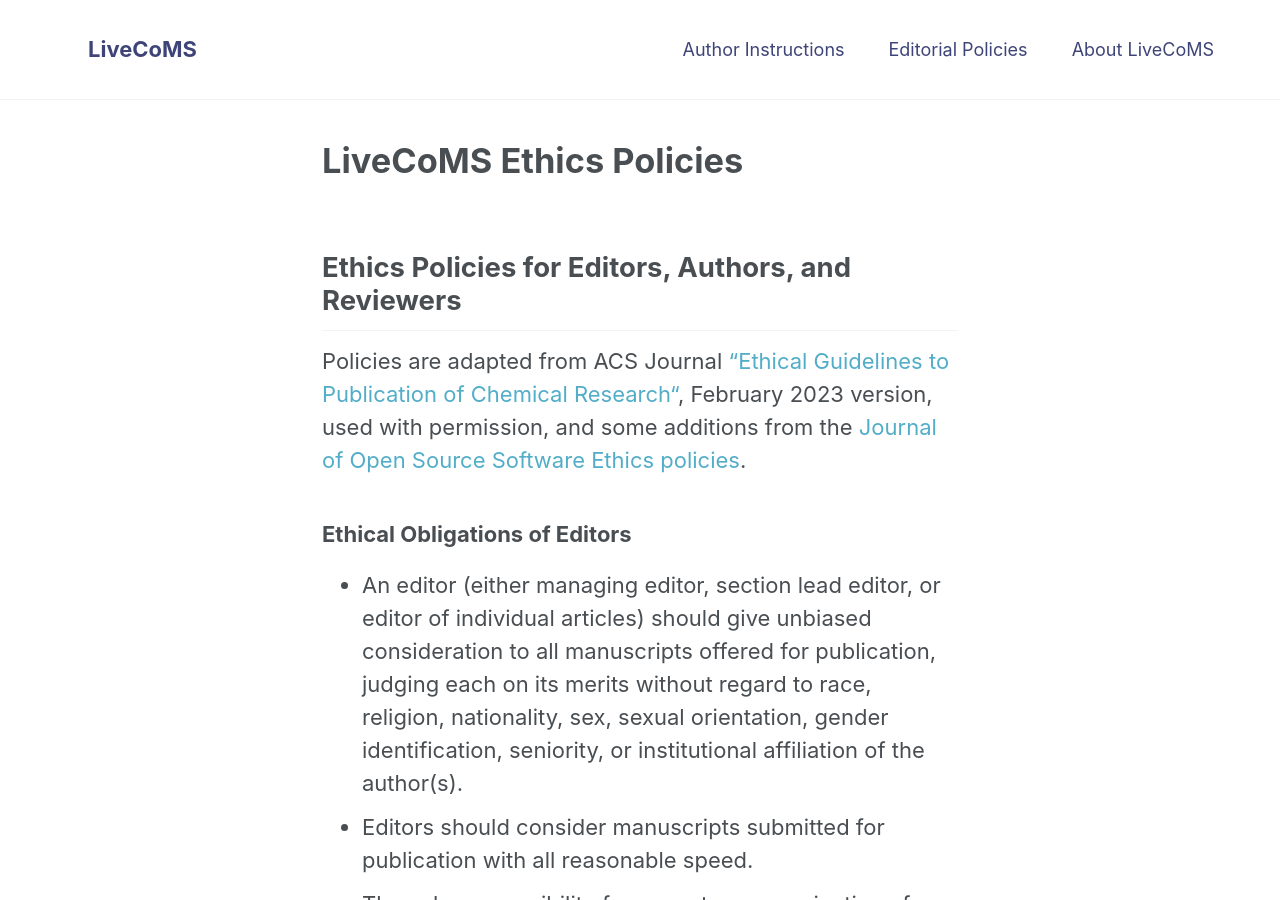
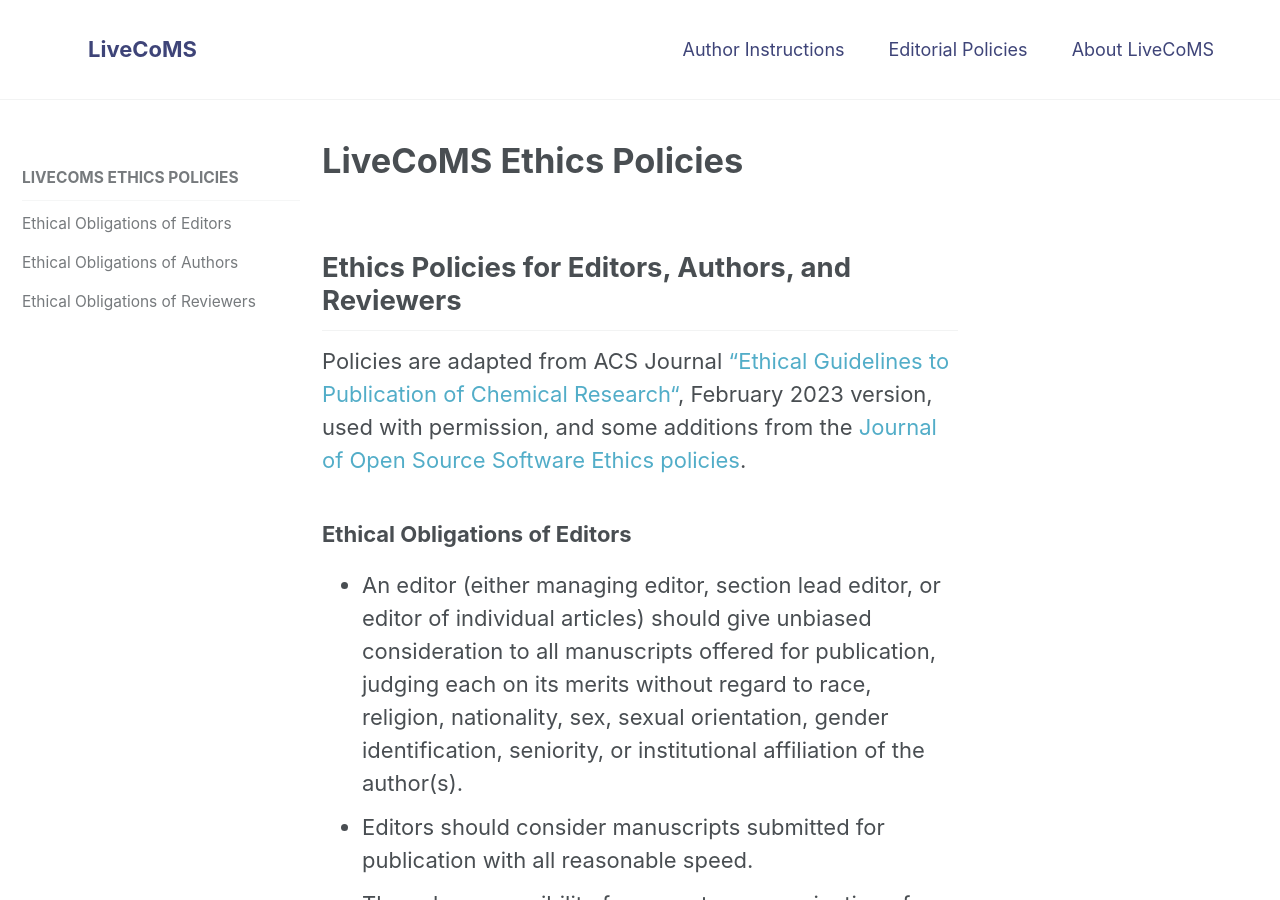
Before and after one commit to livecomsjournal/livecomsjournal.github.io, a Jekyll site: the page built from _editorial_policies/04_publication_ethics.md, in a window 1280 px wide and 900 px high. Built offline with Jekyll 4.4.1, drawn with Linux system fonts in a browser that asks for light colours.

Commit message:
Update navigation.yml
Fix navigation

```diff
--- a/_data/navigation.yml
+++ b/_data/navigation.yml
@@ -192,6 +192,17 @@ policies_bylaws.md:
     - title: "VI. Amendments"
       url: /policies/livecoms_bylaws/index.html#vi-amendments
 
+publication_ethics.md:
+  - title: "LiveCoMS Ethics Policies"
+    url: /policies/publication_ethics/index.html#
+    children:
+    - title: "Ethical Obligations of Editors"
+      url: policies/publication_ethics/index.html#ethical-obligations-of-editors
+    - title: "Ethical Obligations of Authors"
+      url: policies/publication_ethics/index.html#ethical-obligations-of-authors
+    - title: "Ethical Obligations of Reviewers"
+      url: policies/publication_ethics/index.html#ethical-obligations-of-reviewers
+
 donations.md:
   - title: "Donating to LiveCoMS"
     url: /about/donations/index.html#
```
